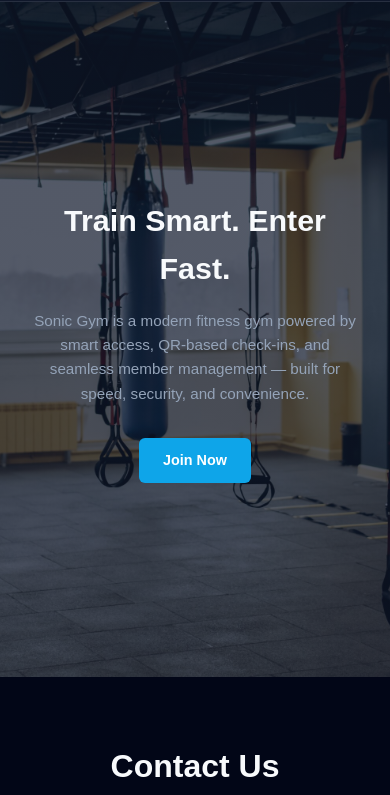
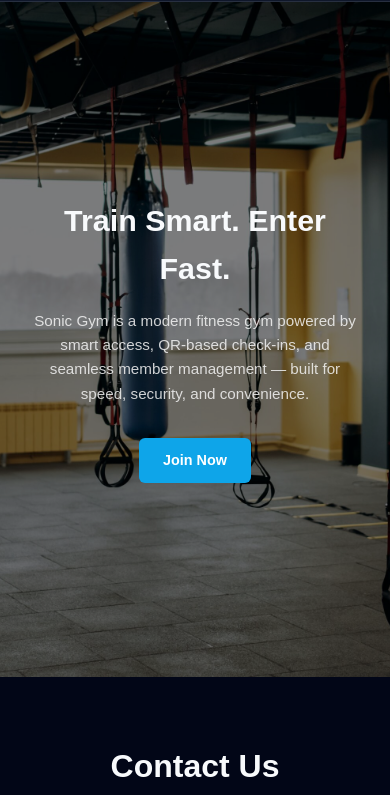
Before and after one commit to Jay-An-Prog/Gym-System, a plain HTML site: page index.html in a window 390 px wide. Shown: the part 49-844 px from the top of the page. Drawn offline with Linux system fonts and the light colour scheme.

Commit message:
Enhance hero section with background and styles
Updated the hero section with a background image and adjusted styles for better responsiveness.

```diff
--- a/index.html
+++ b/index.html
@@ -58,22 +58,25 @@
             height: 30px;
         }
 
+        .hero::before {
+            content: "";
+            position: absolute;
+            inset: 0; /* top: 0, right: 0, bottom: 0, left: 0; */
+
+            background: url("./assets/images/gym-background.jpg") center / cover no-repeat;
+            filter: brightness(50%);
+            z-index: -1;
+        }
+
         .hero {
+            position: relative; /* required */
             min-height: 80vh;
             display: flex;
             align-items: center;
             justify-content: center;
             text-align: center;
             padding: 2rem;
-            /* 🖼️ Background image */
-            background-image: linear-gradient(
-                rgba(15, 23, 42, 0.7),
-                rgba(15, 23, 42, 0.7)
-                ),
-                url("./assets/images/gym-background.jpg");
-            background-size: cover;
-            background-position: center;
-            background-repeat: no-repeat;
+            overflow: hidden; /* keeps pseudo-element inside */
         }
 
         .hero h2 {
@@ -84,7 +87,7 @@
         .hero p {
             max-width: 600px;
             margin: 0 auto 2rem;
-            color: var(--gray);
+            color: rgba(245, 245, 245, 0.836);
         }
 
         .btn {
```
